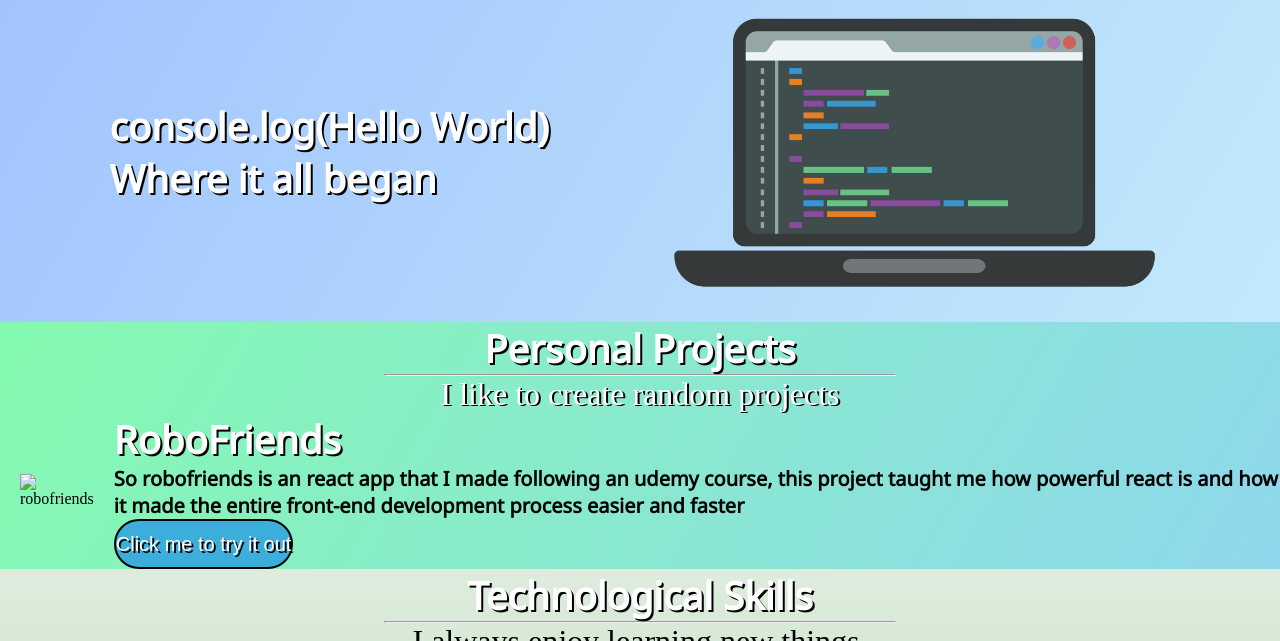
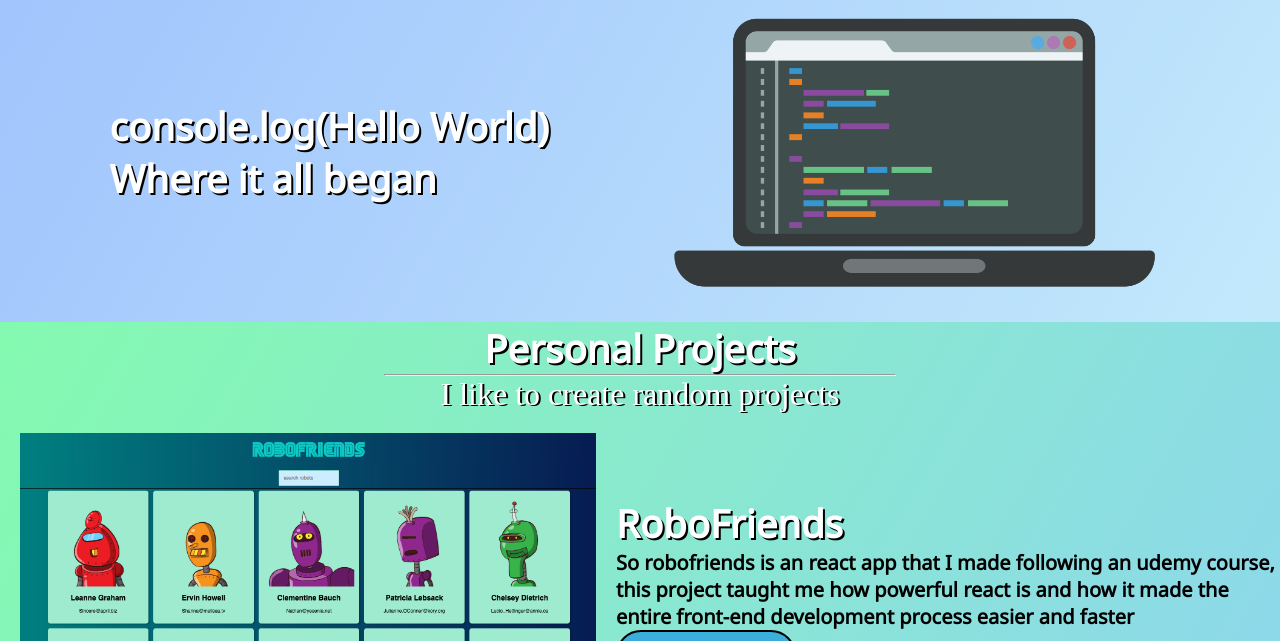
Before and after one commit to DyridanTUDK/Mysite, a website: page index.html in a window 1280 px wide. Shown: the part 74-715 px from the top of the page. Drawn offline with Linux system fonts and the light colour scheme; the site is published under a folder, as on GitHub Pages, so addresses that start at the root find nothing.

Commit message:
finally fixed

```diff
--- a/index.html
+++ b/index.html
@@ -44,7 +44,7 @@
         <div class="container-flex">
             <div class="main-body" >
                     <div class="main-body-img-holder">
-                        <img src="/img/robofriends.png" alt="robofriends" class="imgholder">
+                        <img src="./img/robofriends.png" alt="robofriends" class="imgholder">
                     </div>
                         <div class="project-texts">
                             <h1 class="font header-font contentheader">RoboFriends</h1>
```
